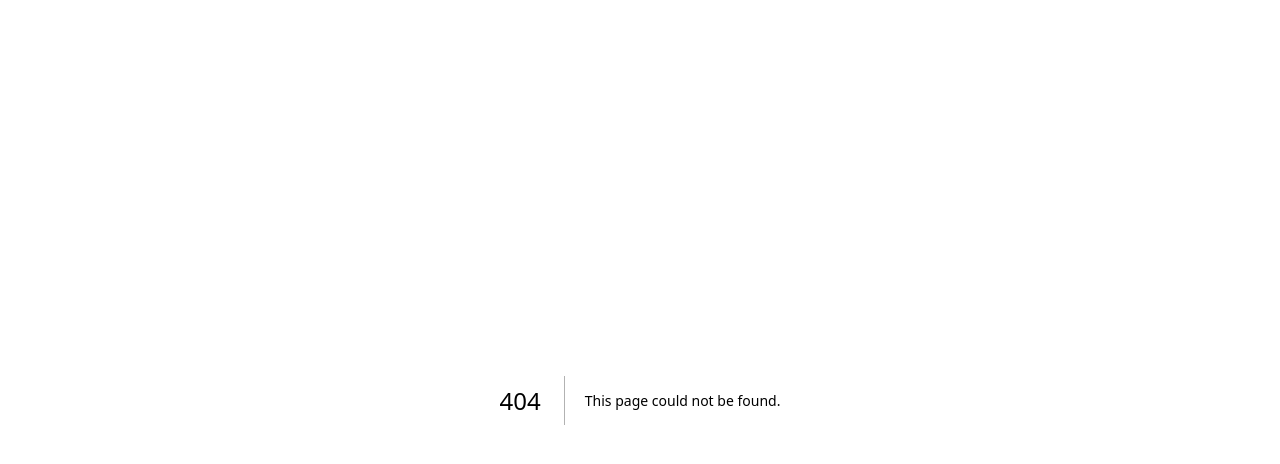
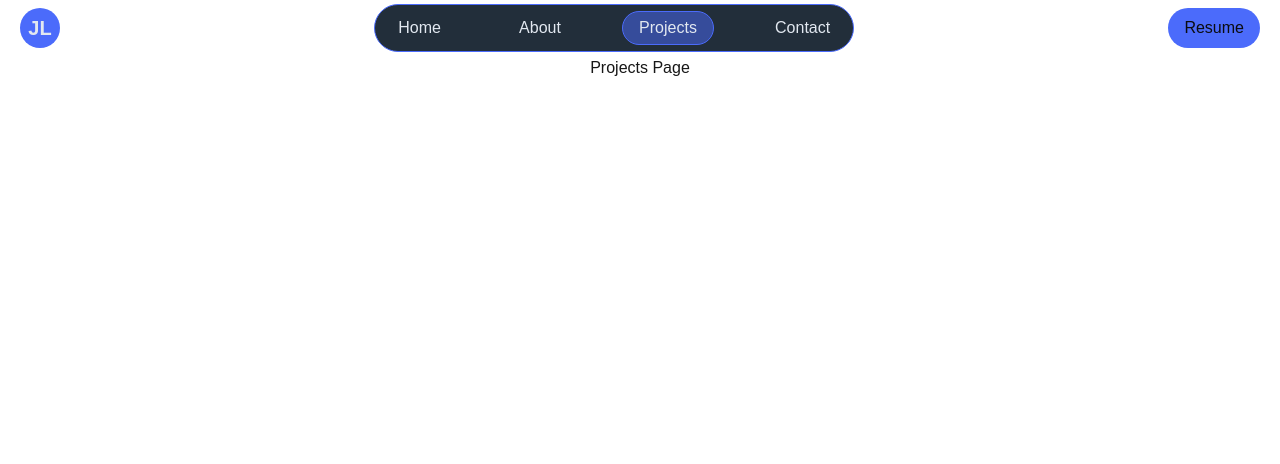
Before and after one commit to JohnLloydProg/my-portfolio, a Next.js app: page /projects in a window 1280 px wide. Before the commit this address had no page. Shown: the top 464 px of the page. Built offline with nearby package versions, Linux system fonts and the light colour scheme.

Commit message:
feat(navigation): created navigation bar
Created the navigation bar and setup the skeleton of my portfolio.

```diff
--- /dev/null
+++ b/app/about/page.tsx
@@ -0,0 +1,7 @@
+export default function About() {
+	return (
+		<div className="flex flex-col items-center justify-center">
+			<h1>About Page</h1>
+		</div>
+	);
+}
--- /dev/null
+++ b/app/components/navBar.tsx
@@ -0,0 +1,58 @@
+"use client";
+
+import { usePathname } from "next/dist/client/components/navigation";
+import Link from "next/link";
+import { useEffect } from "react";
+
+export default function NavBar() {
+	const currentPath = usePathname();
+
+	useEffect(() => {
+		console.log("Current path:", currentPath);
+	}, [currentPath]);
+
+	return (
+		<header className="flex h-14 w-full items-center justify-between p-5 fixed top-0 left-0">
+			<Link
+				href="/"
+				className="h-10 w-10 rounded-full bg-denim-blue flex items-center justify-center"
+			>
+				<p className="text-xl font-bold text-platinum-white">JL</p>
+			</Link>
+			<nav className="bg-ocean-navy w-120 border p-1.5 border-denim-blue rounded-full">
+				<ul className="flex w-full justify-between">
+					<Link
+						href="/"
+						className={`py-1 px-4 border transition-all duration-300 ${currentPath === "/" ? "bg-denim-blue/50 text-platinum-white rounded-full border-denim-blue" : "text-platinum-white border-transparent hover:text-denim-blue"}`}
+					>
+						Home
+					</Link>
+					<Link
+						href="/about"
+						className={`py-1 px-4 border transition-all duration-300 ${currentPath === "/about" ? "bg-denim-blue/50 text-platinum-white rounded-full border-denim-blue" : "text-platinum-white border-transparent hover:text-denim-blue"}`}
+					>
+						About
+					</Link>
+					<Link
+						href="/projects"
+						className={`py-1 px-4 border transition-all duration-300 ${currentPath === "/projects" ? "bg-denim-blue/50 text-platinum-white rounded-full border-denim-blue" : "text-platinum-white border-transparent hover:text-denim-blue"}`}
+					>
+						Projects
+					</Link>
+					<Link
+						href="/contact"
+						className={`py-1 px-4 border transition-all duration-300 ${currentPath === "/contact" ? "bg-denim-blue/50 text-platinum-white rounded-full border-denim-blue" : "text-platinum-white border-transparent hover:text-denim-blue"}`}
+					>
+						Contact
+					</Link>
+				</ul>
+			</nav>
+			<button
+				className="bg-denim-blue text-obsidian-black px-4 py-2 rounded-full"
+				type="button"
+			>
+				<p>Resume</p>
+			</button>
+		</header>
+	);
+}
--- /dev/null
+++ b/app/contact/page.tsx
@@ -0,0 +1,7 @@
+export default function Contact() {
+	return (
+		<div className="flex flex-col items-center justify-center">
+			<h1>Contact Page</h1>
+		</div>
+	);
+}
--- a/app/layout.tsx
+++ b/app/layout.tsx
@@ -1,5 +1,6 @@
 import type { Metadata } from "next";
 import { Geist, Geist_Mono } from "next/font/google";
+import NavBar from "./components/navBar";
 import "./globals.css";
 
 const geistSans = Geist({
@@ -27,7 +28,11 @@ export default function RootLayout({
 			lang="en"
 			className={`${geistSans.variable} ${geistMono.variable} h-full antialiased`}
 		>
-      <body className="min-h-full flex flex-col">{children}</body>
+			<body className="min-h-full flex flex-col">
+				<NavBar />
+				<div className="h-14"></div>
+				{children}
+			</body>
 		</html>
 	);
 }
--- a/app/page.tsx
+++ b/app/page.tsx
@@ -1,65 +1,9 @@
 import Image from "next/image";
 
 export default function Home() {
-  return (
-    <div className="flex flex-col flex-1 items-center justify-center bg-zinc-50 font-sans dark:bg-black">
-      <main className="flex flex-1 w-full max-w-3xl flex-col items-center justify-between py-32 px-16 bg-white dark:bg-black sm:items-start">
-        <Image
-          className="dark:invert"
-          src="/next.svg"
-          alt="Next.js logo"
-          width={100}
-          height={20}
-          priority
-        />
-        <div className="flex flex-col items-center gap-6 text-center sm:items-start sm:text-left">
-          <h1 className="max-w-xs text-3xl font-semibold leading-10 tracking-tight text-black dark:text-zinc-50">
-            To get started, edit the page.tsx file.
-          </h1>
-          <p className="max-w-md text-lg leading-8 text-zinc-600 dark:text-zinc-400">
-            Looking for a starting point or more instructions? Head over to{" "}
-            <a
-              href="https://vercel.com/templates?framework=next.js&utm_source=create-next-app&utm_medium=appdir-template-tw&utm_campaign=create-next-app"
-              className="font-medium text-zinc-950 dark:text-zinc-50"
-            >
-              Templates
-            </a>{" "}
-            or the{" "}
-            <a
-              href="https://nextjs.org/learn?utm_source=create-next-app&utm_medium=appdir-template-tw&utm_campaign=create-next-app"
-              className="font-medium text-zinc-950 dark:text-zinc-50"
-            >
-              Learning
-            </a>{" "}
-            center.
-          </p>
-        </div>
-        <div className="flex flex-col gap-4 text-base font-medium sm:flex-row">
-          <a
-            className="flex h-12 w-full items-center justify-center gap-2 rounded-full bg-foreground px-5 text-background transition-colors hover:bg-[#383838] dark:hover:bg-[#ccc] md:w-[158px]"
-            href="https://vercel.com/new?utm_source=create-next-app&utm_medium=appdir-template-tw&utm_campaign=create-next-app"
-            target="_blank"
-            rel="noopener noreferrer"
-          >
-            <Image
-              className="dark:invert"
-              src="/vercel.svg"
-              alt="Vercel logomark"
-              width={16}
-              height={16}
-            />
-            Deploy Now
-          </a>
-          <a
-            className="flex h-12 w-full items-center justify-center rounded-full border border-solid border-black/[.08] px-5 transition-colors hover:border-transparent hover:bg-black/[.04] dark:border-white/[.145] dark:hover:bg-[#1a1a1a] md:w-[158px]"
-            href="https://nextjs.org/docs?utm_source=create-next-app&utm_medium=appdir-template-tw&utm_campaign=create-next-app"
-            target="_blank"
-            rel="noopener noreferrer"
-          >
-            Documentation
-          </a>
-        </div>
-      </main>
-    </div>
-  );
+	return (
+		<div className="flex flex-col items-center justify-center">
+			<h1 className="text-4xl font-bold">Welcome to my Portfolio!</h1>
+		</div>
+	);
 }
--- /dev/null
+++ b/app/projects/page.tsx
@@ -0,0 +1,7 @@
+export default function Projects() {
+	return (
+		<div className="flex flex-col items-center justify-center">
+			<h1>Projects Page</h1>
+		</div>
+	);
+}
```
Lines whose indentation alone changed are shown as unchanged.
